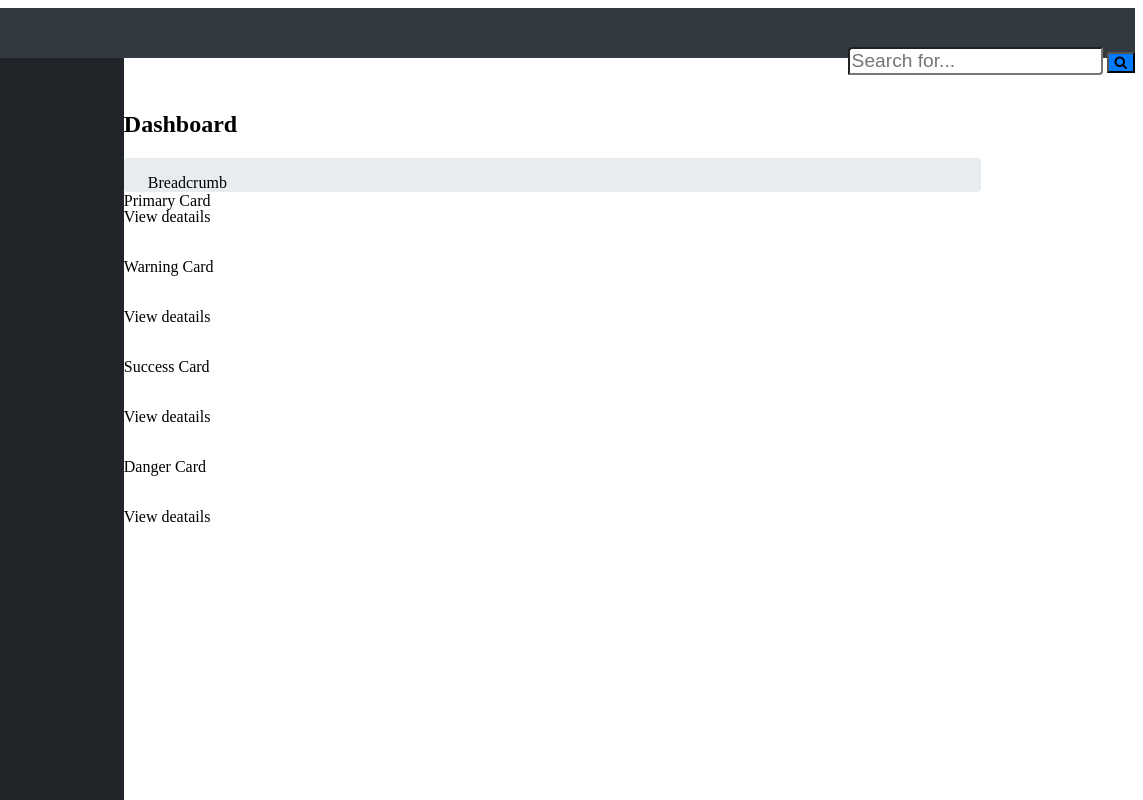
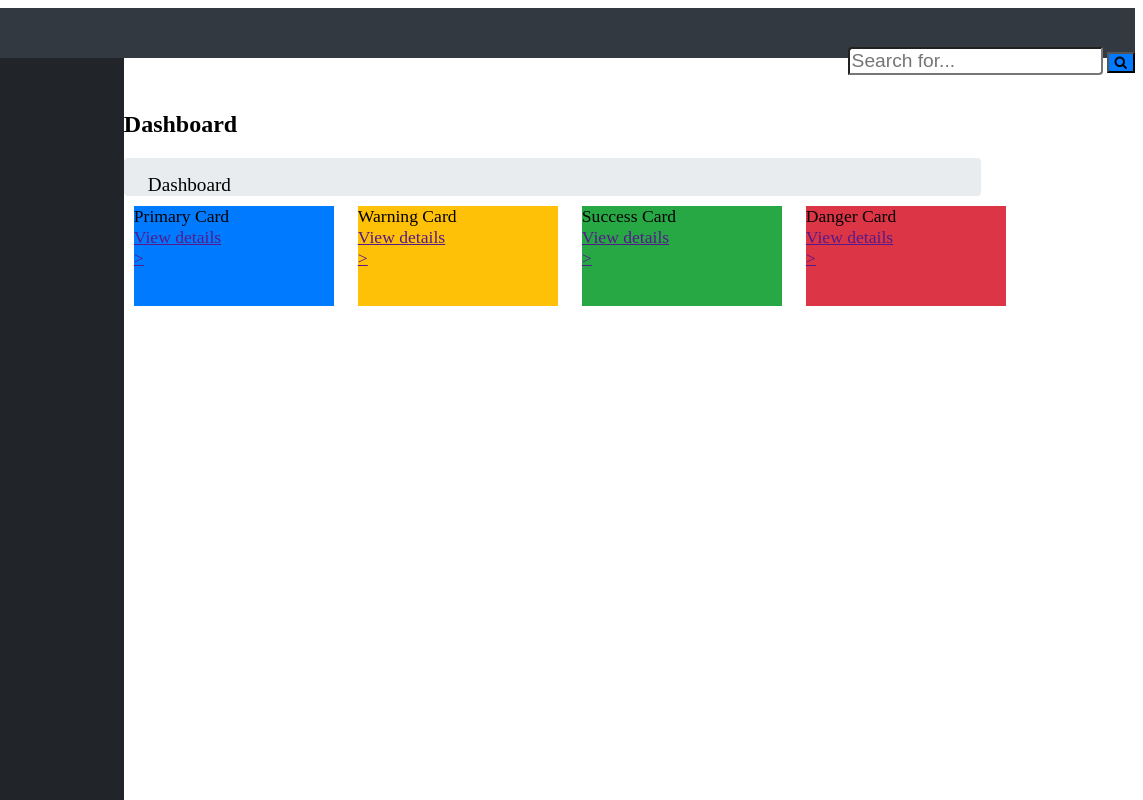
Before and after one commit to juli59/project-css3-002-admin-template, a plain HTML site: page index.html in a window 1280 px wide. Shown: the top 800 px of the page, 137-1280 px from the left. Drawn offline with Linux system fonts and the light colour scheme.

Commit message:
színeskártyákkal

```diff
--- a/css/style.css
+++ b/css/style.css
@@ -13,8 +13,8 @@
 /*.hamburger__menu {
     width: 35px;
   height: 5px;
+  margin: 6px 0;
 
-  margin: 6px 0;
 }*/
 
 .header__search {
@@ -66,32 +66,65 @@ section{
     padding-left: 1.5rem;
     padding-right: 1.5rem;
     width: 80%;
+    font-size: 1.2rem;
 
 }
 .main-cards {
+
+
+    text-align: center;
+    line-height> 75px;
+    font-size: 30px;
+    font-color: #ffffff;
+
+}
+.main__card {
     display: inline-block;
+    text-align: left;
+    line-height> 35px;
+    font-size: 1.1rem;
+    font-color: #ffffff;
+
+    padding: 10px;
 }
-.main__card .card__top {
-    border-radius: 0 .25 0.25 0;
+
+.card__top {
+    display: inline-block;
+    border-radius: .25;
     width: 100px;
     height: 50px;
 
 }
 
-.main__card .card__bottom {
+.card__bottom {
+    display: inline-block;
     border-radius: 0.25 0 0 0.25;
     width: 100px;
     height: 50px;
+
 }
 .main__card--red {
     background-color: rgb(220, 53, 69);
+    width: 200px;
+    height: 100px;
+    border-radius: 25deg;
+
 }
 .main__card--green {
     background-color: rgb(40, 167, 69);
+    width: 200px;
+    height: 100px;
+
 }
 .main__card--yellow {
     background-color: rgb(255, 193, 7);
+    width: 200px;
+    height: 100px;
+
 }
 .main__card--blue {
     background-color: rgb(0, 123, 255);
+    width: 200px;
+    height: 100px;
+
 }
--- a/index.html
+++ b/index.html
@@ -76,27 +76,39 @@
         <section>
             <h1>Dashboard</h1>
 
-            <div class="main__breadcrumb">Breadcrumb</div>
+            <div class="main__breadcrumb">Dashboard</div>
             <div class="main__cards">
+
                 <div class="main__card">
-                    <div class="card__top">Primary Card</div>
-                    <div class="card__bottom">View deatails</div>
-                    <div class="main__card--blue"></div>
+                    <div class="main__card--blue">
+                    <div class="card__top">Primary Card
+                    <div class="card__bottom"><a href="">View details  > </a></div>
+                </div>
+                </div>
+
                 </div>
                 <div class="main__card">
-                    <div class="card__top">Warning Card</div>
-                    <div class="card__bottom">View deatails</div>
-                    <div class="main__card--yellow"></div>
+                    <div class="main__card--yellow">
+                    <div class="card__top">Warning Card
+                    <div class="card__bottom"><a href="">View details ></a></div>
+                </div>
+                </div>
                 </div>
                 <div class="main__card">
-                    <div class="card__top">Success Card</div>
-                    <div class="card__bottom">View deatails</div>
-                    <div class="main__card--green"></div>
+                    <div class="main__card--green">
+                    <div class="card__top">Success Card
+                    <div class="card__bottom"><a href="">View details ></a></div>
+                </div>
+                </div>
                 </div>
                 <div class="main__card">
-                    <div class="card__top">Danger Card</div>
-                    <div class="card__bottom">View deatails</div>
-                    <div class="main__card--red"></div>
+                    <div class="main__card--red">
+                    <div class="card__top">Danger Card
+                    <div class="card__bottom">
+                        <a href="">View details  ></a>
+                    </div>
+                </div>
+                </div>
 
                 </div>
 
```
